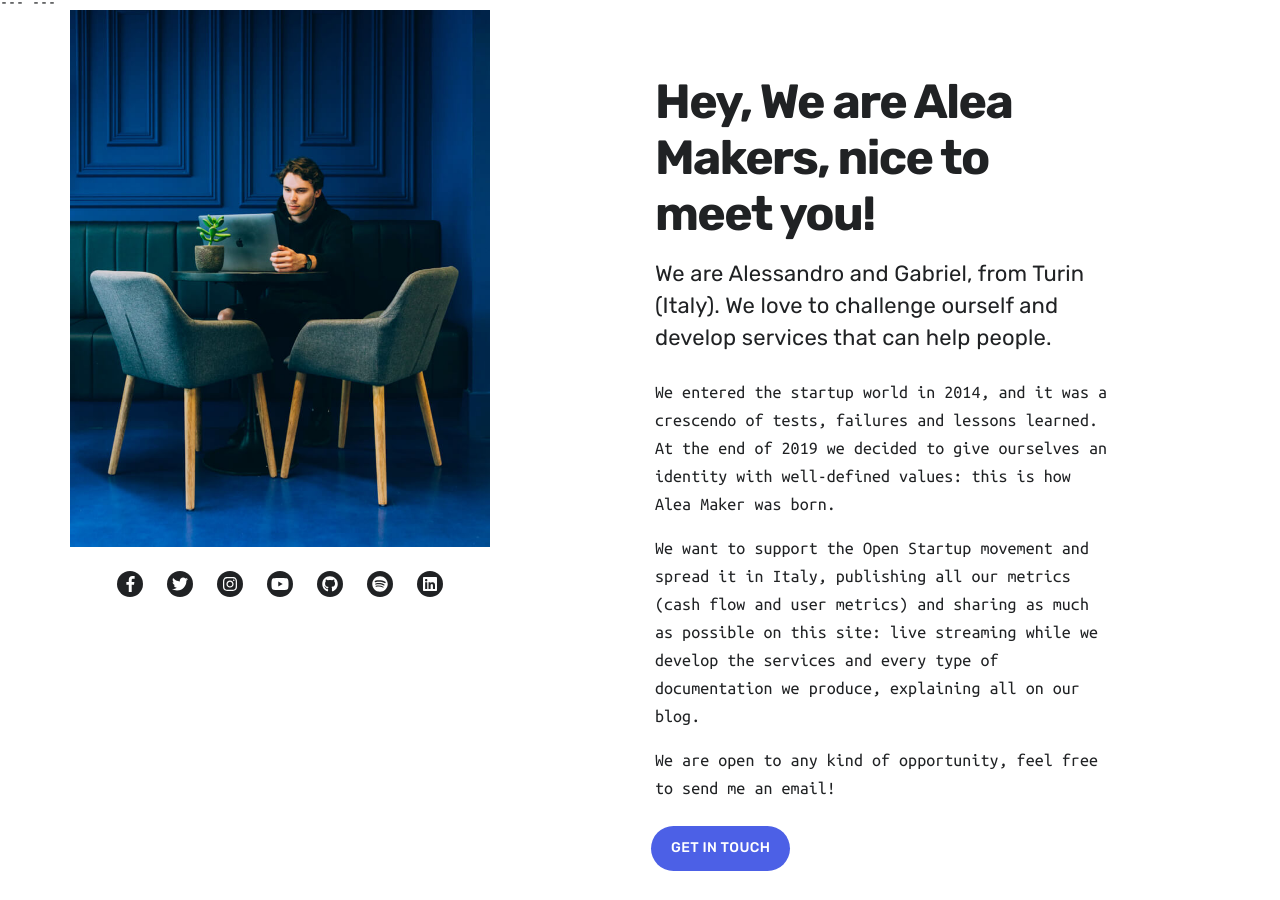
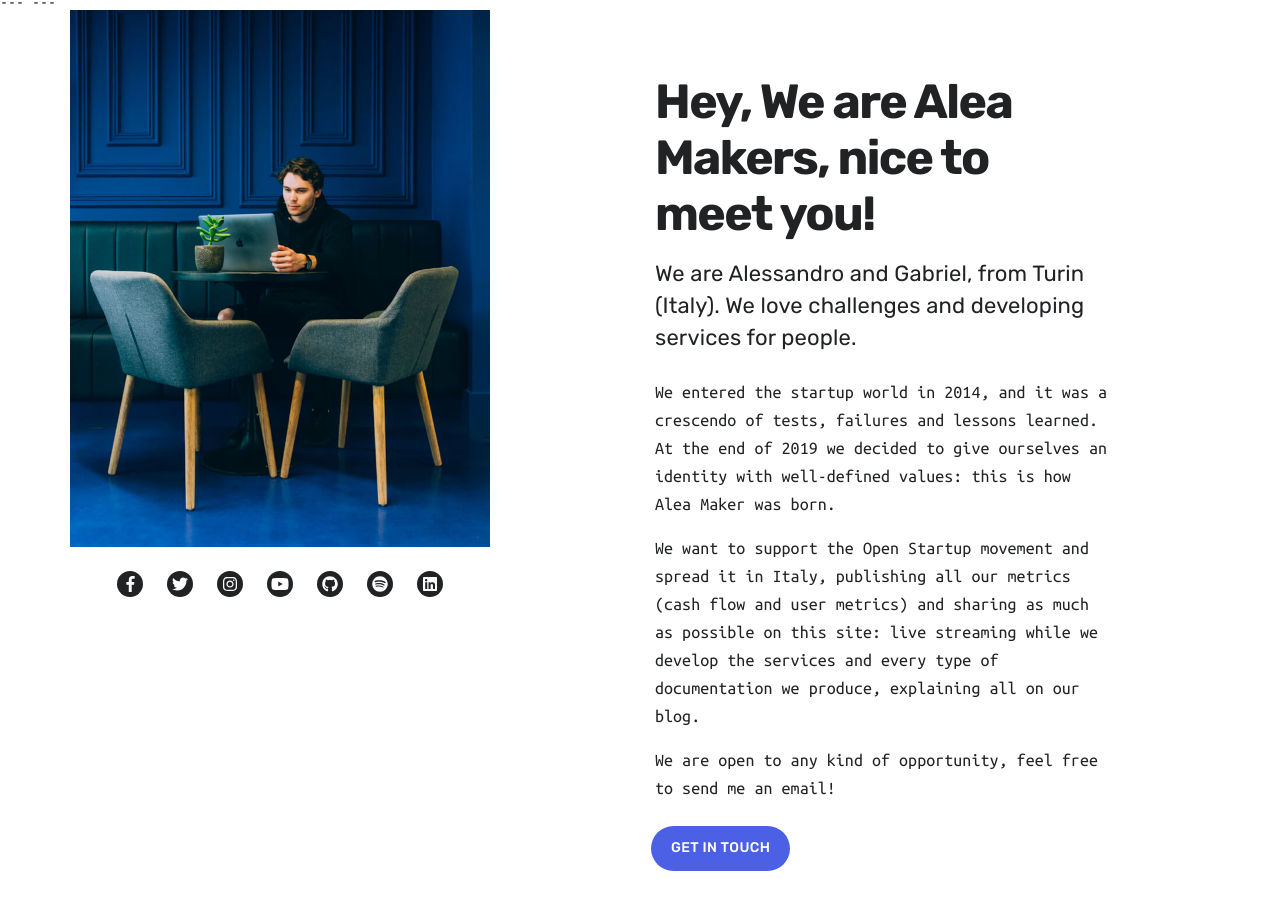
Before and after one commit to alea-git/alea-git.github.io, a Jekyll site: the page built from index.html, in a window 1280 px wide and 900 px high, scrolled down 3251 px. Built offline with Jekyll 4.4.1, drawn with Linux system fonts in a browser that asks for light colours; nearby versions of some CDN libraries.

Commit message:
Updated '_includes/section__about.html' via CloudCannon

```diff
--- a/_includes/section__about.html
+++ b/_includes/section__about.html
@@ -15,7 +15,7 @@
 
     <div class="about__content">
       <h2 class="title">Hey, We are Alea Makers, nice to meet you!</h2>
-      <p class="subtitle subtitle--light">We are Alessandro and Gabriel, from Turin (Italy). We love to challenge ourself and develop services that can help people.
+      <p class="subtitle subtitle--light">We are Alessandro and Gabriel, from Turin (Italy). We love challenges and developing services for people.
       </p>
 
       <p>We entered the startup world in 2014, and it was a crescendo of tests, failures and lessons learned. At the end of 2019 we decided to give ourselves an identity with well-defined values: this is how Alea Maker was born.
```
